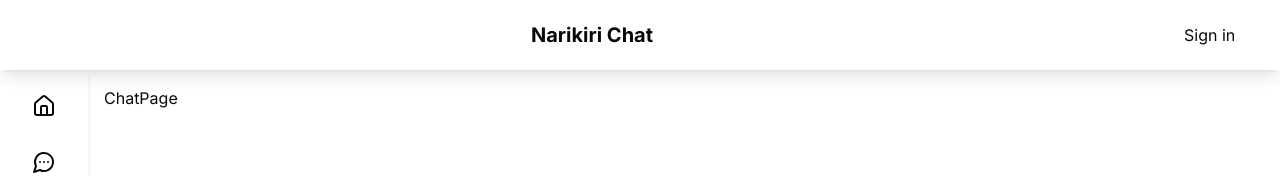
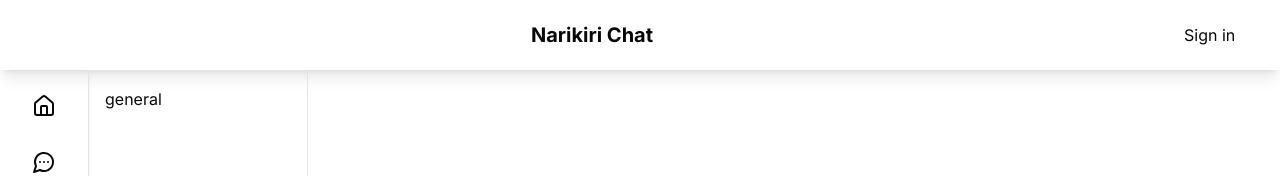
Before and after one commit to fffk10/narikiri-chat, a Next.js app: page /chat in a window 1280 px wide. Shown: the top 176 px of the page. Built offline with nearby package versions, Linux system fonts and the light colour scheme; no server answers.

Commit message:
chatページサイドバー

```diff
--- a/package.json
+++ b/package.json
@@ -12,6 +12,7 @@
     "@clerk/nextjs": "^5.0.3",
     "@prisma/client": "5.13.0",
     "@radix-ui/react-dropdown-menu": "^2.0.6",
+    "@radix-ui/react-scroll-area": "^1.0.5",
     "@radix-ui/react-slot": "^1.0.2",
     "class-variance-authority": "^0.7.0",
     "clsx": "^2.1.1",
--- a/src/app/(main)/chat/page.tsx
+++ b/src/app/(main)/chat/page.tsx
@@ -1,3 +1,45 @@
-export default function ChatPage() {
-  return <div>ChatPage</div>
+import { Channel } from '@prisma/client'
+
+import { ScrollArea } from '@/components/ui/scroll-area'
+
+export default async function ChatPage() {
+  const fetchChannels = async (): Promise<Channel[]> => {
+    setTimeout(() => {}, 1000)
+
+    return [
+      {
+        id: '1',
+        name: 'general',
+        owner: 'owner',
+        description: '説明',
+        imageUrl: '',
+        createdAt: new Date(),
+        updatedAt: new Date(),
+      },
+    ]
+  }
+
+  const channels: Channel[] | null = await fetchChannels()
+
+  if (channels && channels?.length === 0) {
+    return (
+      <div className='text-center'>
+        参加しているチャンネルがありません。
+        <br />
+        チャンネルを検索するか、新しいチャンネルを作成してください。
+      </div>
+    )
+  }
+
+  return (
+    <div className='flex h-full'>
+      <ScrollArea className='p-4 w-[220px] border'>
+        <ul>
+          {channels?.map((channel) => (
+            <li key={channel.id}>{channel.name}</li>
+          ))}
+        </ul>
+      </ScrollArea>
+    </div>
+  )
 }
--- /dev/null
+++ b/src/components/chat/chat-sidebar-items.tsx
@@ -0,0 +1,9 @@
+import { Channel } from '@prisma/client'
+
+type ChatSidebarItems = {
+  channel: Channel
+}
+
+export default function ChatSidebarItems({ channel }: ChatSidebarItems) {
+  return <li key={channel.id}>{channel.name}</li>
+}
--- a/src/components/layout/main.tsx
+++ b/src/components/layout/main.tsx
@@ -1,3 +1,3 @@
 export default function Main({ children }: { children: React.ReactNode }) {
-  return <main className='w-full p-4'>{children}</main>
+  return <main className='w-full'>{children}</main>
 }
--- /dev/null
+++ b/src/components/ui/scroll-area.tsx
@@ -0,0 +1,48 @@
+'use client'
+
+import * as ScrollAreaPrimitive from '@radix-ui/react-scroll-area'
+import * as React from 'react'
+
+import { cn } from '@/lib/utils'
+
+const ScrollArea = React.forwardRef<
+  React.ElementRef<typeof ScrollAreaPrimitive.Root>,
+  React.ComponentPropsWithoutRef<typeof ScrollAreaPrimitive.Root>
+>(({ className, children, ...props }, ref) => (
+  <ScrollAreaPrimitive.Root
+    ref={ref}
+    className={cn('relative overflow-hidden', className)}
+    {...props}
+  >
+    <ScrollAreaPrimitive.Viewport className='h-full w-full rounded-[inherit]'>
+      {children}
+    </ScrollAreaPrimitive.Viewport>
+    <ScrollBar />
+    <ScrollAreaPrimitive.Corner />
+  </ScrollAreaPrimitive.Root>
+))
+ScrollArea.displayName = ScrollAreaPrimitive.Root.displayName
+
+const ScrollBar = React.forwardRef<
+  React.ElementRef<typeof ScrollAreaPrimitive.ScrollAreaScrollbar>,
+  React.ComponentPropsWithoutRef<typeof ScrollAreaPrimitive.ScrollAreaScrollbar>
+>(({ className, orientation = 'vertical', ...props }, ref) => (
+  <ScrollAreaPrimitive.ScrollAreaScrollbar
+    ref={ref}
+    orientation={orientation}
+    className={cn(
+      'flex touch-none select-none transition-colors',
+      orientation === 'vertical' &&
+        'h-full w-2.5 border-l border-l-transparent p-[1px]',
+      orientation === 'horizontal' &&
+        'h-2.5 flex-col border-t border-t-transparent p-[1px]',
+      className
+    )}
+    {...props}
+  >
+    <ScrollAreaPrimitive.ScrollAreaThumb className='relative flex-1 rounded-full bg-border' />
+  </ScrollAreaPrimitive.ScrollAreaScrollbar>
+))
+ScrollBar.displayName = ScrollAreaPrimitive.ScrollAreaScrollbar.displayName
+
+export { ScrollArea, ScrollBar }
```
Also changed, not shown: 1 other file (tests, documents, lock files or other folders).
